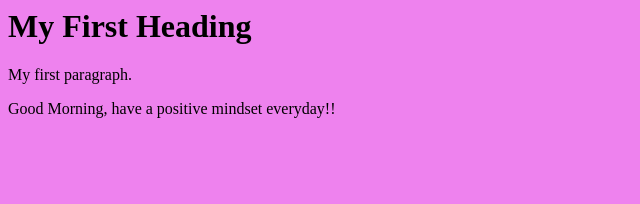
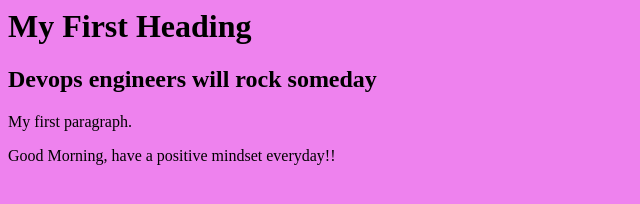
Before and after one commit to shankarvirat/cricket123, a plain HTML site: page index.html in a window 1280 px wide. Shown: the whole page, without its empty margins (0-640 px from the left). Drawn offline with Linux system fonts and the light colour scheme.

Commit message:
commit my code

```diff
--- a/index.html
+++ b/index.html
@@ -1,6 +1,7 @@
 <html>
 	<title>Sample</title>
 	<h1>My First Heading</h1>
+        <h2>Devops engineers will rock someday</h2>
 	<p>My first paragraph.</p>
 	<body style="background-color:violet;">
 		Good Morning, have a positive mindset everyday!!
```
